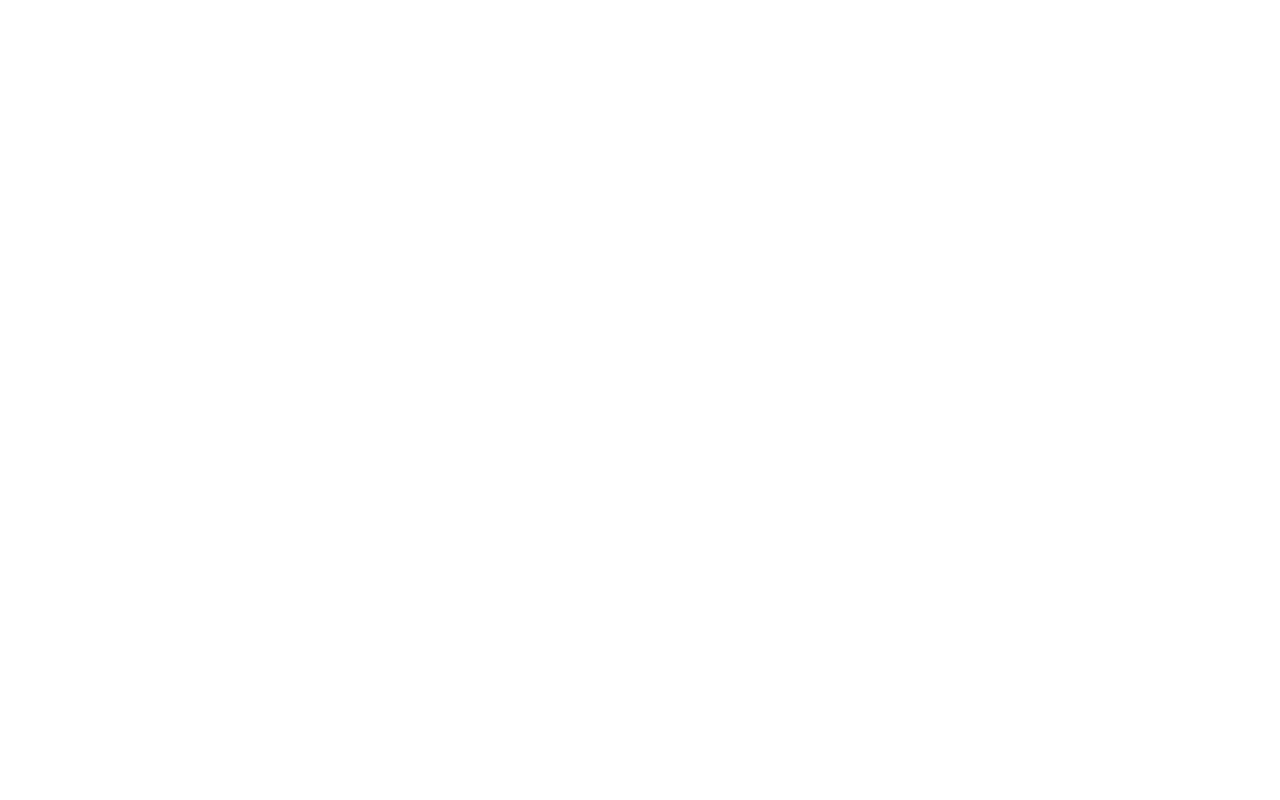
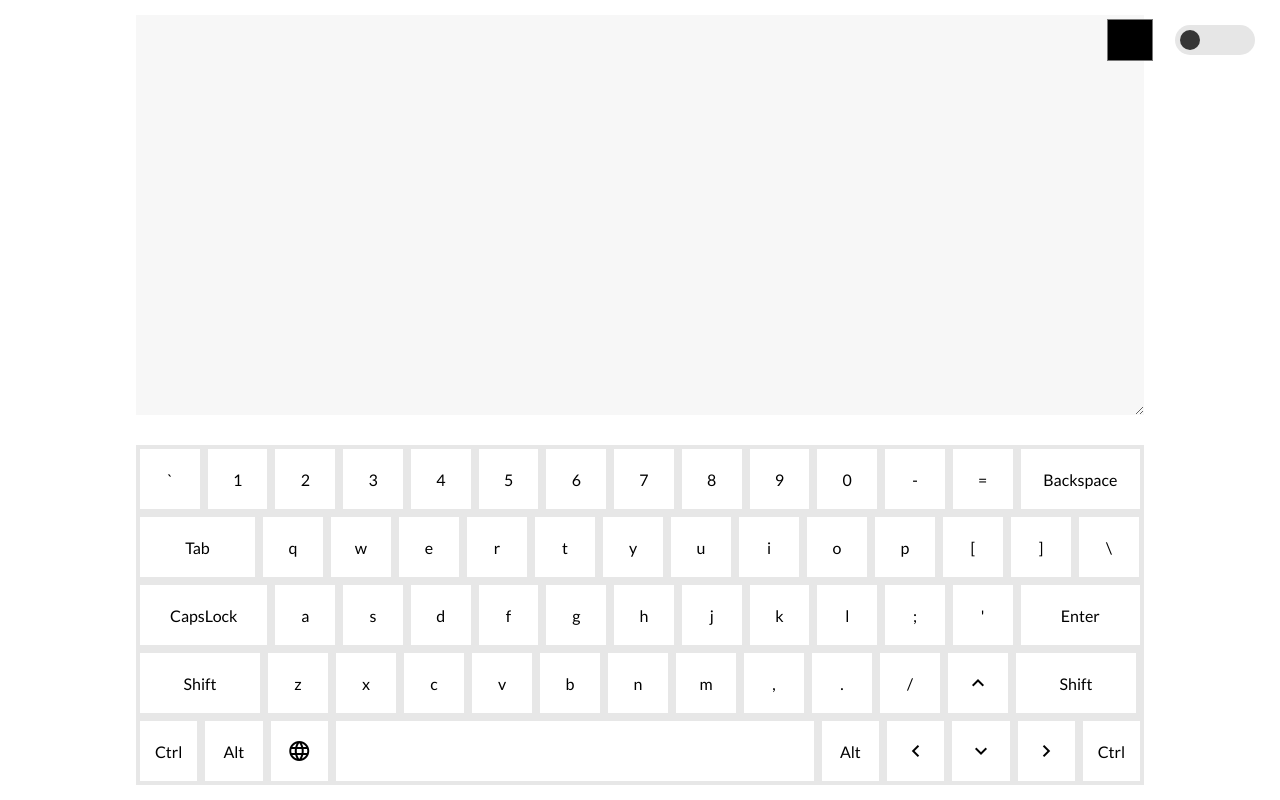
Before and after one commit to damiranur/virtual-keyboard, a plain HTML site: page index.html in a window 1280 px wide. Drawn offline with Linux system fonts and the light colour scheme; the site is published under a folder, as on GitHub Pages, so addresses that start at the root find nothing.

Commit message:
fix: changed path of script.js

```diff
--- a/index.html
+++ b/index.html
@@ -12,6 +12,6 @@
     <title>Virtual Keyboard</title>
   </head>
   <body>
-    <script type="module" src="/script.js"></script>
+    <script type="module" src="script.js"></script>
   </body>
 </html>
--- a/script.js
+++ b/script.js
@@ -370,8 +370,6 @@ body.addEventListener('keydown', function (e) {
   if (e.code == 'MetaLeft') {
     changeLang.classList.add('active');
   }
-  console.log(e);
-  // console.log(e.target.closest('.keys'));
 });
 
 window.addEventListener('keyup', function (e) {
```
